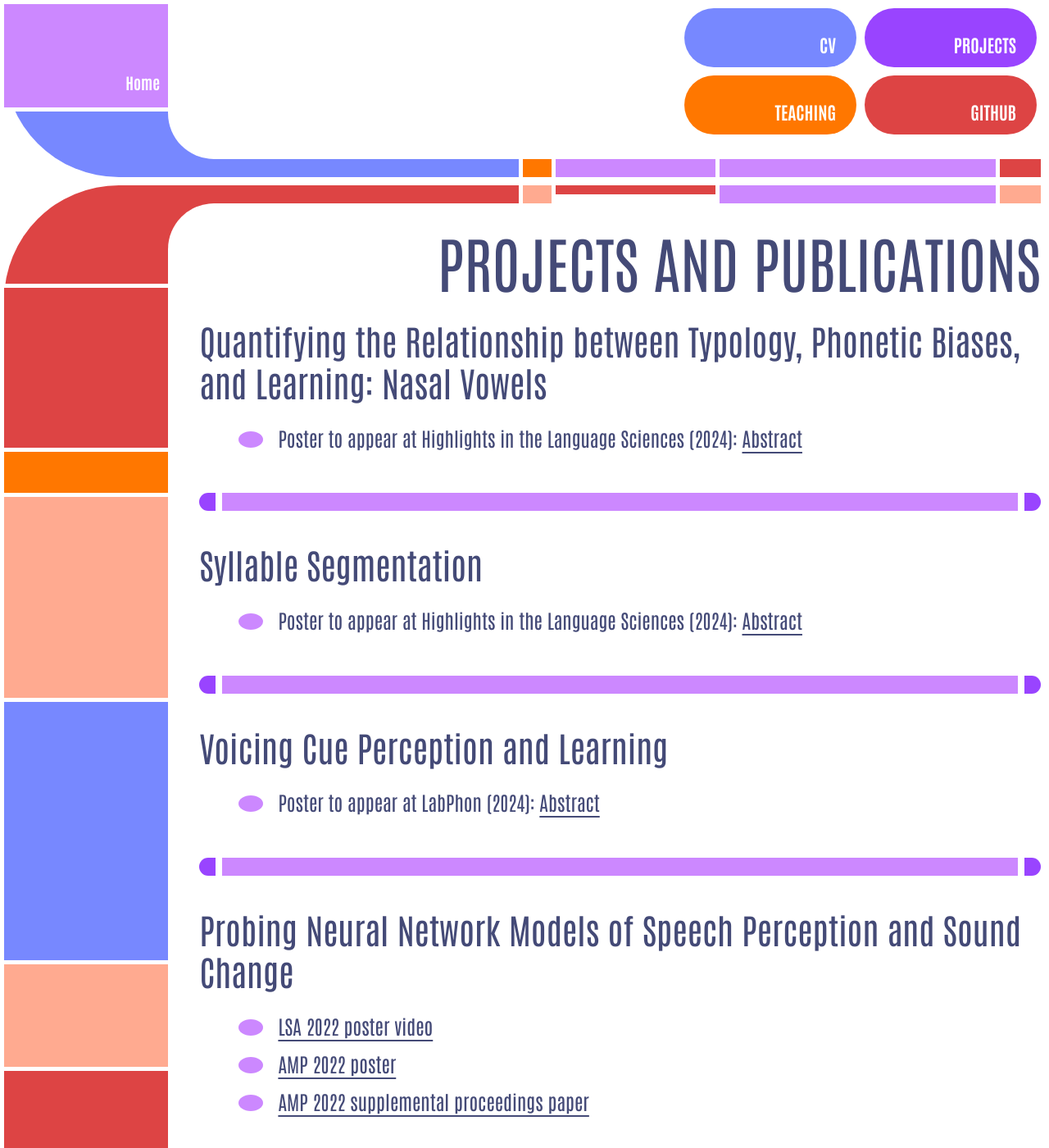
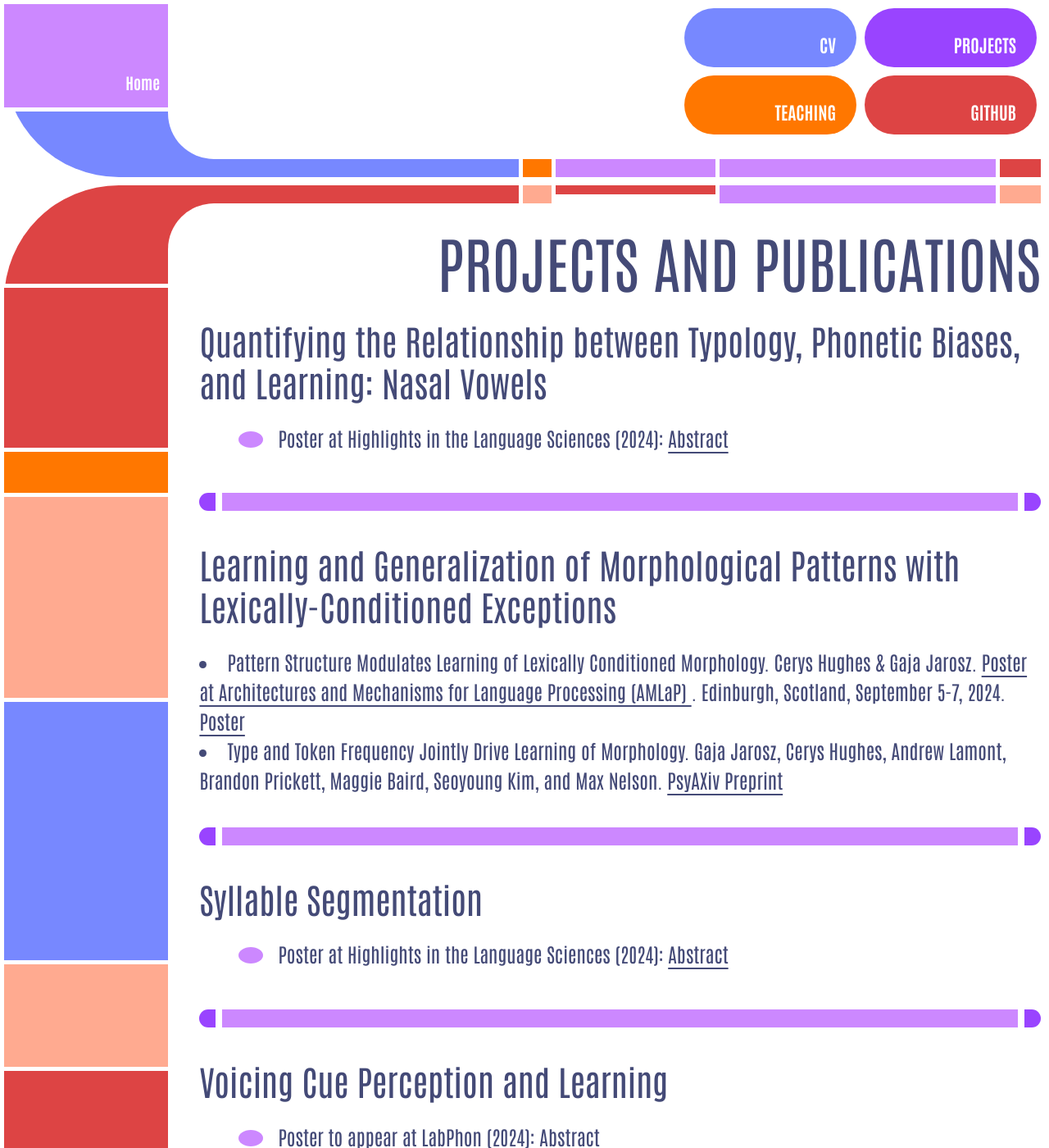
Before and after one commit to ceryshughes/ceryshughes.github.io, a Jekyll site: the page built from projects_and_pubs.markdown, in a window 1280 px wide and 1400 px high. Shown: the whole window at 82% size. Built offline with Jekyll 4.4.1, drawn with Linux system fonts in a browser that asks for light colours.

Commit message:
Update projects_and_pubs.markdown

```diff
--- a/projects_and_pubs.markdown
+++ b/projects_and_pubs.markdown
@@ -16,8 +16,17 @@ navlink4: https://github.com/ceryshughes
 <section>
 <h3> Quantifying the Relationship between Typology, Phonetic Biases, and Learning: Nasal Vowels </h3>
 <ul class="lcars-list">
-<li> Poster to appear at Highlights in the Language Sciences (2024): <a href="/files/personal/phonetic_bias/modeling_nasal_vowel_inv_hils.pdf"> Abstract </a> </li>
+<li> Poster at Highlights in the Language Sciences (2024): <a href="/files/personal/phonetic_bias/modeling_nasal_vowel_inv_hils.pdf"> Abstract </a> </li>
 </ul>
+</section>
+
+<div class="lcars-bar">
+</div>
+
+<section>
+<h3> Learning and Generalization of Morphological Patterns with Lexically-Conditioned Exceptions </h3>
+        <li> Pattern Structure Modulates Learning of Lexically Conditioned Morphology. Cerys Hughes & Gaja Jarosz. <a href = "https://virtual.oxfordabstracts.com/event/31397/submission/170">Poster at Architectures and Mechanisms for Language Processing (AMLaP) </a>. Edinburgh, Scotland, September 5-7, 2024. <a href = "files/personal/Morphological_structure_modulates_regularization_AMLAP24_ (1).pdf" > Poster </a> </li>
+        <li> Type and Token Frequency Jointly Drive Learning of Morphology. Gaja Jarosz, Cerys Hughes, Andrew Lamont, Brandon Prickett, Maggie Baird, Seoyoung Kim, and Max Nelson. <a href = "https://osf.io/preprints/psyarxiv/mbp24"> PsyAXiv Preprint </a> </li>
 </section>
 
 <div class="lcars-bar">
@@ -26,7 +35,7 @@ navlink4: https://github.com/ceryshughes
 <section>
 <h3> Syllable Segmentation </h3>
 <ul class="lcars-list">
-<li> Poster to appear at Highlights in the Language Sciences (2024): <a href="/files/personal/syllable/hils_syll_seg.pdf"> Abstract </a> </li></ul>
+<li> Poster at Highlights in the Language Sciences (2024): <a href="/files/personal/syllable/hils_syll_seg.pdf"> Abstract </a> </li></ul>
 </section>
 
 
```
